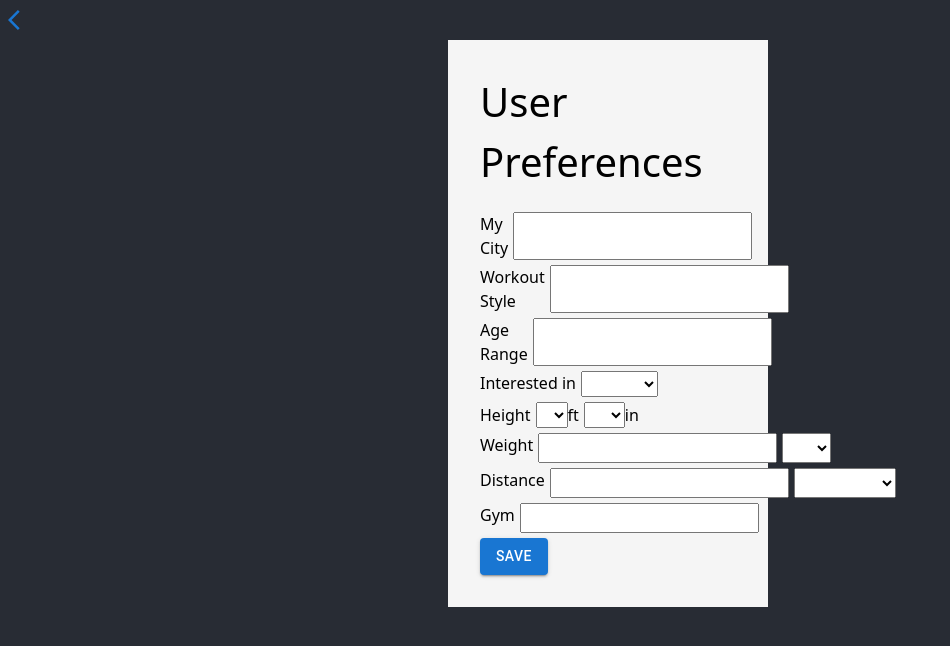
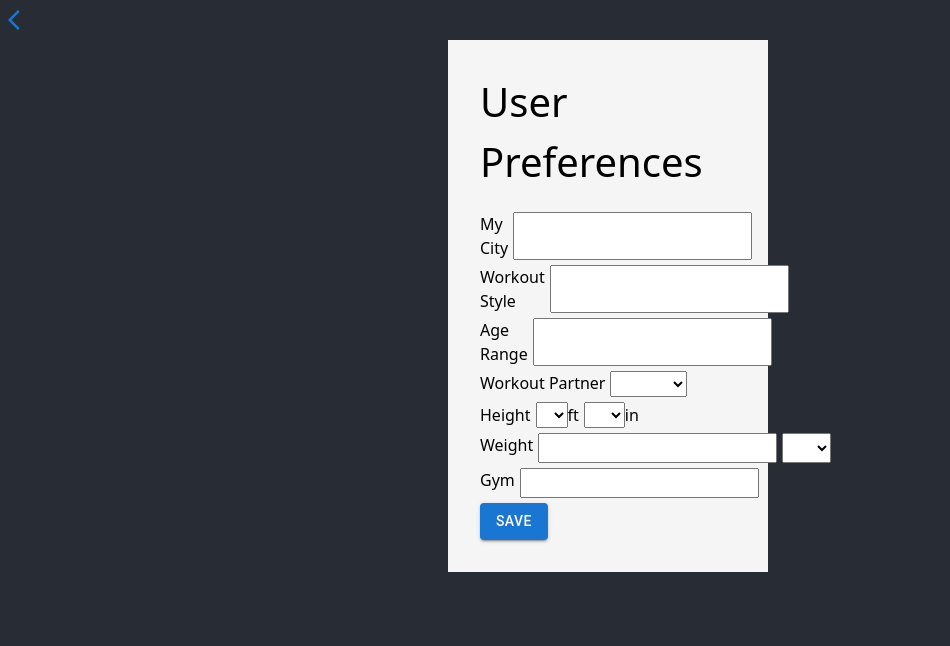
Before and after one commit to prateekgupta24/CPSC-491-Group-1, a React (Create React App) app: page /userpreferences in a window 1280 px wide. Shown: the top 646 px of the page, without its empty margins (0-950 px from the left). Built offline with nearby package versions, Linux system fonts and the light colour scheme; what google-maps-react would draw is missing.

Commit message:
changed userpreference.js

```diff
--- a/src/pages/userpreferences.js
+++ b/src/pages/userpreferences.js
@@ -24,7 +24,8 @@ const UserPreferences = () => {
       workoutstyle: event.target.lname.value,
       age: event.target.age.value,
       gender: event.target.gender.value,
-      height: event.target.heightft.value + "'" + event.target.heightin.value + '"',
+      height:
+        event.target.heightft.value + "'" + event.target.heightin.value + '"',
       weight: event.target.weight.value,
       distance: event.target.distance.value,
       gym: event.target.gym.value,
@@ -40,7 +41,6 @@ const UserPreferences = () => {
       });
     navigate(-1);
   };
-
 
   return (
     <Preferences>
@@ -73,7 +73,7 @@ const UserPreferences = () => {
         </PreferencesSection>
 
         <PreferencesSection id="Gender">
-          <label>Interested in</label>
+          <label>Workout Partner</label>
           <PreferencesSelect>
             <option value="" />
             <option value="1">Male</option>
@@ -127,16 +127,6 @@ const UserPreferences = () => {
           </PreferencesSelect>
         </PreferencesSection>
 
-        <PreferencesSection id="Distance">
-          <label>Distance</label>
-          <PreferencesInput />
-          <PreferencesSelect>
-            <option value="" />
-            <option value="1">miles</option>
-            <option value="2">kilometers</option>
-          </PreferencesSelect>
-        </PreferencesSection>
-
         <PreferencesSection id="Gym">
           <label>Gym</label> <PreferencesInput />
         </PreferencesSection>
```
